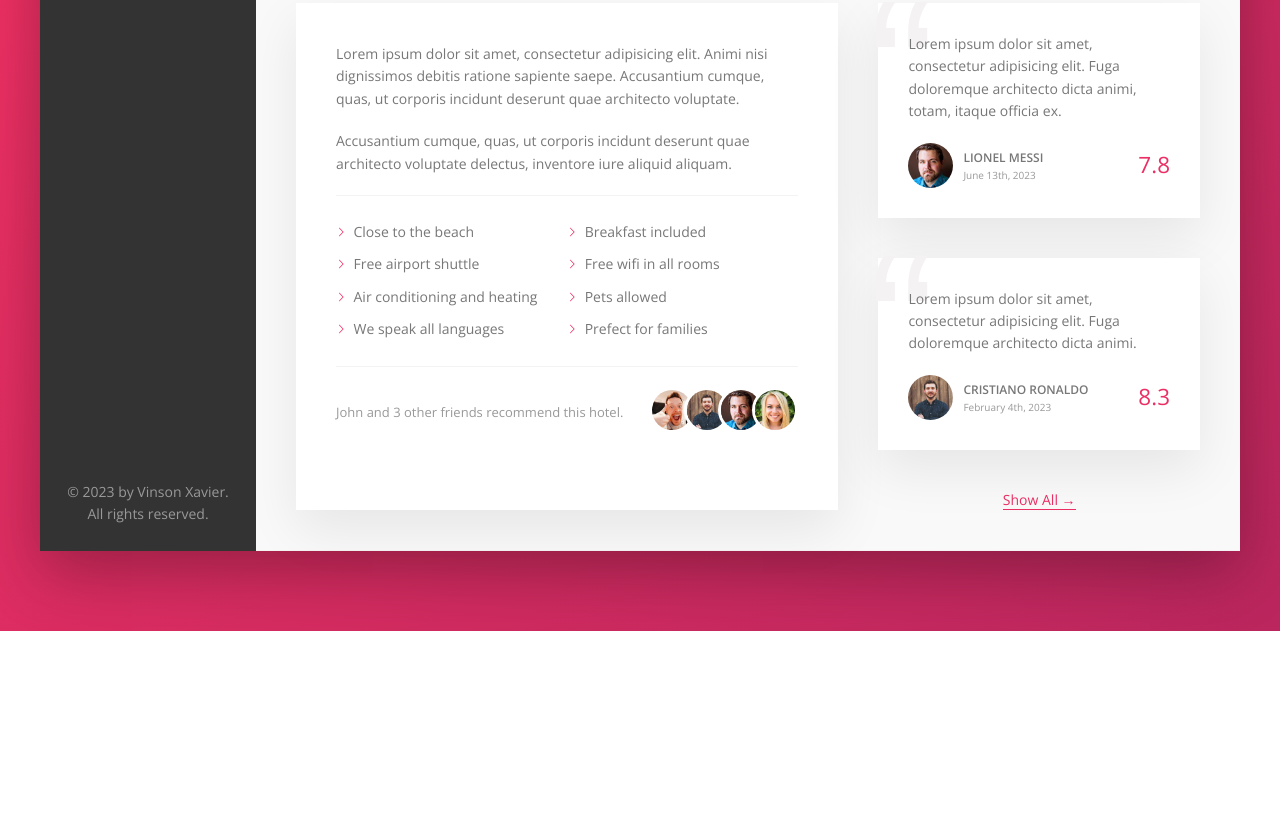
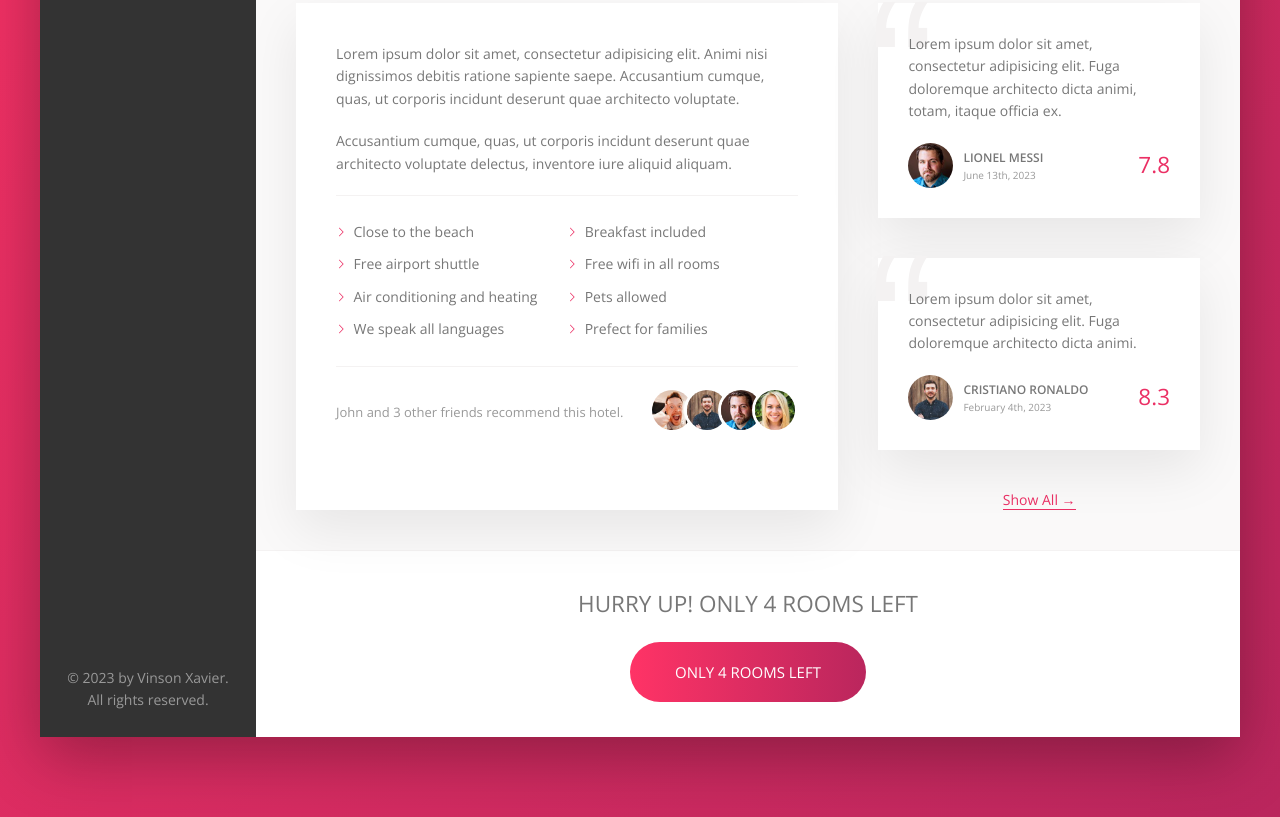
Before and after one commit to VinsonXavier2002/css-trillo, a website: page index.html in a window 1280 px wide. Shown: the part 639-1456 px from the top of the page. Before the commit the page ends 1270 px from the top, so only its background shows below. Drawn offline with nearby package versions, Linux system fonts and the light colour scheme.

Commit message:
project completed for non responsive

```diff
--- a/index.html
+++ b/index.html
@@ -218,6 +218,10 @@
                             <button class="link-btn">Show All <span>&rarr;</span></button>
                         </div>
                     </div>
+                    <div class="cta">
+                        <h2 class="cta__text">Hurry up! Only 4 rooms left</h2>
+                        <button class="cta__button"><span>Only 4 rooms left</span></button>
+                    </div>
                 </main>
             </div>
         </div>
--- a/sass/_components.scss
+++ b/sass/_components.scss
@@ -418,6 +418,74 @@
     }
 }
 
+// CTA
+.cta {
+    padding: 3.5rem 0;
+    text-align: center;
+    font-size: 1.5rem;
+
+    &__text {
+        text-transform: uppercase;
+        font-size: 2.25rem;
+        font-weight: 300;
+        margin-bottom: 2rem;
+    }
+
+    &__button {
+        border: none;
+        background-image: linear-gradient(
+            to right,
+            var(--color-primary-light),
+            var(--color-primary-dark)
+        );
+        padding: 2rem 4.5rem;
+        font-family: inherit;
+        font-size: inherit;
+        color: #fff;
+        text-transform: uppercase;
+        border-radius: 10rem;
+        cursor: pointer;
+        position: relative;
+        overflow: hidden;
+
+        span {
+            transition: all 0.2s;
+            display: inline-block;
+        }
+
+        &::before {
+            content: "BOOK NOW";
+            position: absolute;
+            top: -50%;
+            left: 50%;
+            transform: translateX(-50%);
+            transition: all 0.2s;
+        }
+
+        &:hover {
+            background-image: linear-gradient(
+                to left,
+                var(--color-primary-light),
+                var(--color-primary-dark)
+            );
+
+            &::before {
+                top: 50%;
+                transform: translate(-50%, -50%);
+            }
+
+            span {
+                transform: translateY(4rem);
+                visibility: hidden;
+            }
+        }
+
+        &:focus {
+            outline: none;
+        }
+    }
+}
+
 @keyframes pulsate {
     0% {
     }
```
Also changed, not shown: css/style.css.
